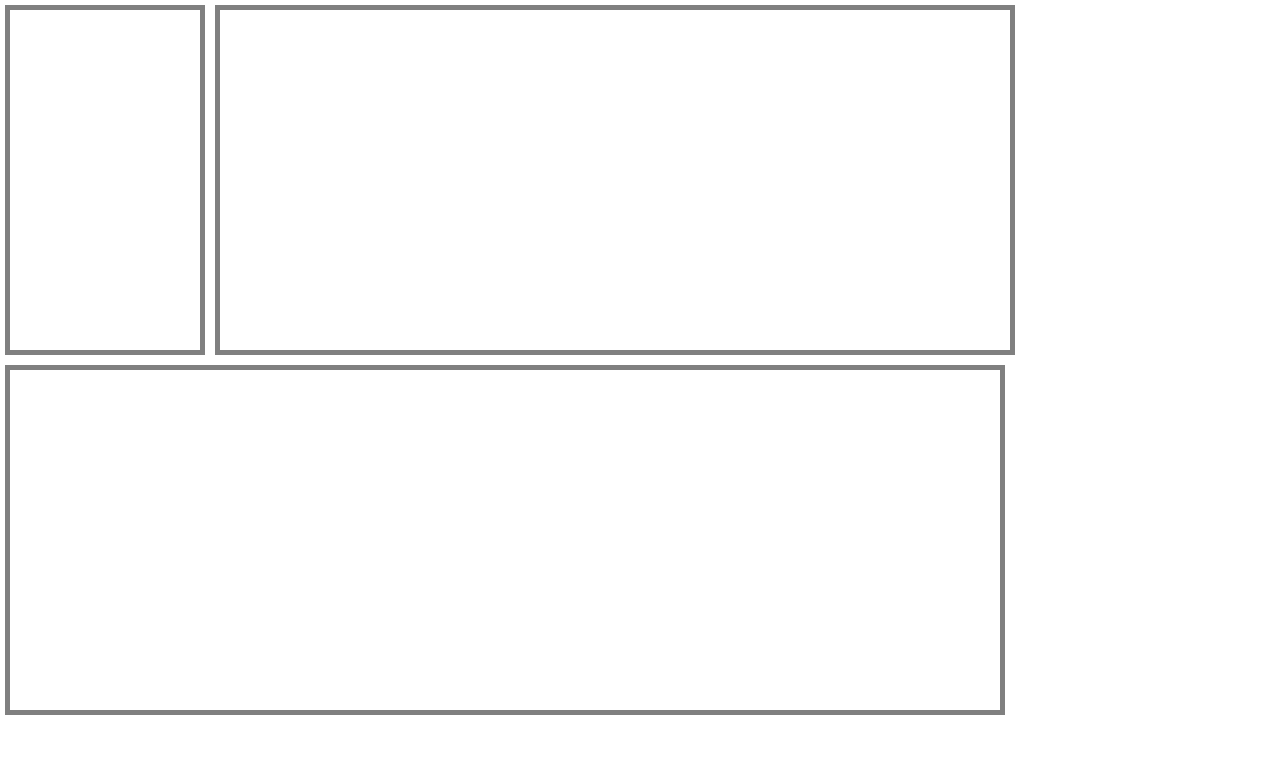
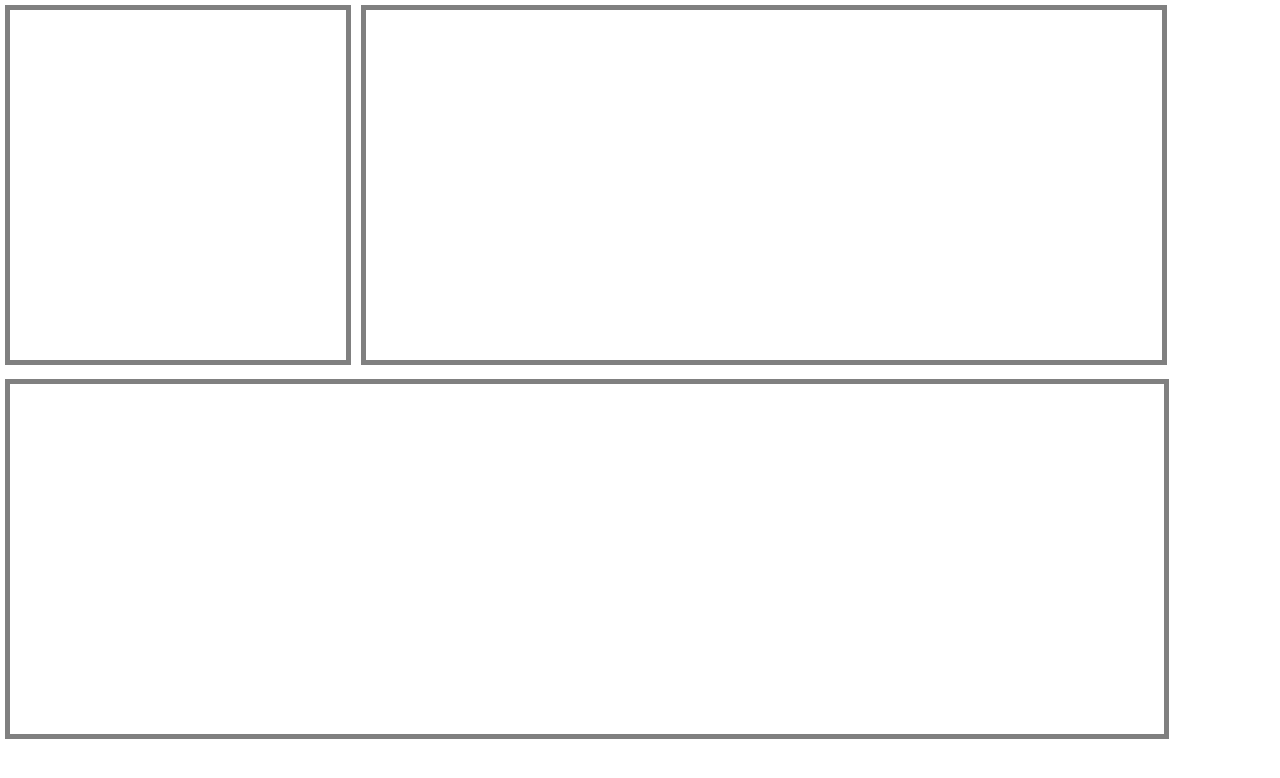
Before and after one commit to pSnehanshu/precily-task, a React (Create React App) app in the folder frontend/: page / in a window 1280 px wide. Shown: the top 778 px of the page. Built offline with nearby package versions, Linux system fonts and the light colour scheme.

Commit message:
resize in sync

```diff
--- a/frontend/src/App.js
+++ b/frontend/src/App.js
@@ -1,13 +1,10 @@
 import { useState } from "react";
-import { get } from "lodash-es";
+import { get, flow } from "lodash-es";
 import styled from "styled-components";
 import { DragHandleHorizontal, DragHandleVertical } from "./components/Handles";
 
-const Container = styled.div`
-  display: flex;
-`;
-
 const Win = styled.div`
+  display: inline-block;
   margin: 5px;
   position: relative;
   width: ${props => get(props, 'width', '100%')};
@@ -46,23 +43,28 @@ function WindownBox({
   </Win>;
 }
 
+const getPercent = (amount = 1, percent = 100) => (percent/100) * amount;
+
+const winW = getPercent(window.innerWidth, 90);
+const winH = getPercent(window.innerHeight, 90);
+
 function App() {
   const [sizes, setSizes] = useState({
     win1: {
-      height: 350,
-      width: 200,
+      height: getPercent(winH, 50),
+      width: getPercent(winW, 30),
     },
     win2: {
-      height: 350,
-      width: 800,
+      height: getPercent(winH, 50),
+      width: getPercent(winW, 70),
     },
     win3: {
-      height: 350,
-      width: 1000,
+      height: getPercent(winH, 50),
+      width: getPercent(winW, 101),
     },
   });
 
-  const onIncreaseWidth = (winid) => (e) => {
+  const increaseWidth = (winid) => (e) => {
     setSizes((s) => ({
       ...s,
       [winid]: {
@@ -71,7 +73,7 @@ function App() {
       }
     }));
   };
-  const onDecreaseWidth = (winid) => (e) => {
+  const decreaseWidth = (winid) => (e) => {
     setSizes((s) => ({
       ...s,
       [winid]: {
@@ -80,7 +82,7 @@ function App() {
       }
     }));
   };
-  const onIncreaseHeight = (winid) => (e) => {
+  const increaseHeight = (winid) => (e) => {
     setSizes((s) => ({
       ...s,
       [winid]: {
@@ -89,7 +91,7 @@ function App() {
       }
     }));
   };
-  const onDecreaseHeight = (winid) => (e) => {
+  const decreaseHeight = (winid) => (e) => {
     setSizes((s) => ({
       ...s,
       [winid]: {
@@ -99,36 +101,41 @@ function App() {
     }));
   };
 
+  const row1HeightIncreaseSync = flow([increaseHeight('win1'), increaseHeight('win2'), decreaseHeight('win3')]);
+  const row1HeightDecreaseSync = flow([decreaseHeight('win1'), decreaseHeight('win2'), increaseHeight('win3')]);
+  const win1WidthIncreaseSync = flow([increaseWidth('win1'), decreaseWidth('win2')]);
+  const win1WidthDecreaseSync = flow([decreaseWidth('win1'), increaseWidth('win2')]);
+
   return (
     <div className="App">
-      <Container>
+      <div>
         <WindownBox
           width={`${sizes.win1.width}px`}
           height={`${sizes.win1.height}px`}
-          onIncreaseWidth={onIncreaseWidth('win1')}
-          onDecreaseWidth={onDecreaseWidth('win1')}
-          onIncreaseHeight={onIncreaseHeight('win1')}
-          onDecreaseHeight={onDecreaseHeight('win1')}
+          onIncreaseWidth={win1WidthIncreaseSync}
+          onDecreaseWidth={win1WidthDecreaseSync}
+          onIncreaseHeight={row1HeightIncreaseSync}
+          onDecreaseHeight={row1HeightDecreaseSync}
         />
         <WindownBox
           width={`${sizes.win2.width}px`}
           height={`${sizes.win2.height}px`}
-          onIncreaseWidth={onIncreaseWidth('win2')}
-          onDecreaseWidth={onDecreaseWidth('win2')}
-          onIncreaseHeight={onIncreaseHeight('win2')}
-          onDecreaseHeight={onDecreaseHeight('win2')}
+          onIncreaseWidth={win1WidthDecreaseSync}
+          onDecreaseWidth={win1WidthIncreaseSync}
+          onIncreaseHeight={row1HeightIncreaseSync}
+          onDecreaseHeight={row1HeightDecreaseSync}
         />
-      </Container>
-      <Container>
+      </div>
+      <div>
         <WindownBox
           width={`${sizes.win3.width}px`}
           height={`${sizes.win3.height}px`}
-          onIncreaseWidth={onIncreaseWidth('win3')}
-          onDecreaseWidth={onDecreaseWidth('win3')}
-          onIncreaseHeight={onIncreaseHeight('win3')}
-          onDecreaseHeight={onDecreaseHeight('win3')}
+          onIncreaseWidth={increaseWidth('win3')}
+          onDecreaseWidth={decreaseWidth('win3')}
+          onIncreaseHeight={row1HeightDecreaseSync}
+          onDecreaseHeight={row1HeightIncreaseSync}
         />
-      </Container>
+      </div>
     </div>
   );
 }
```
